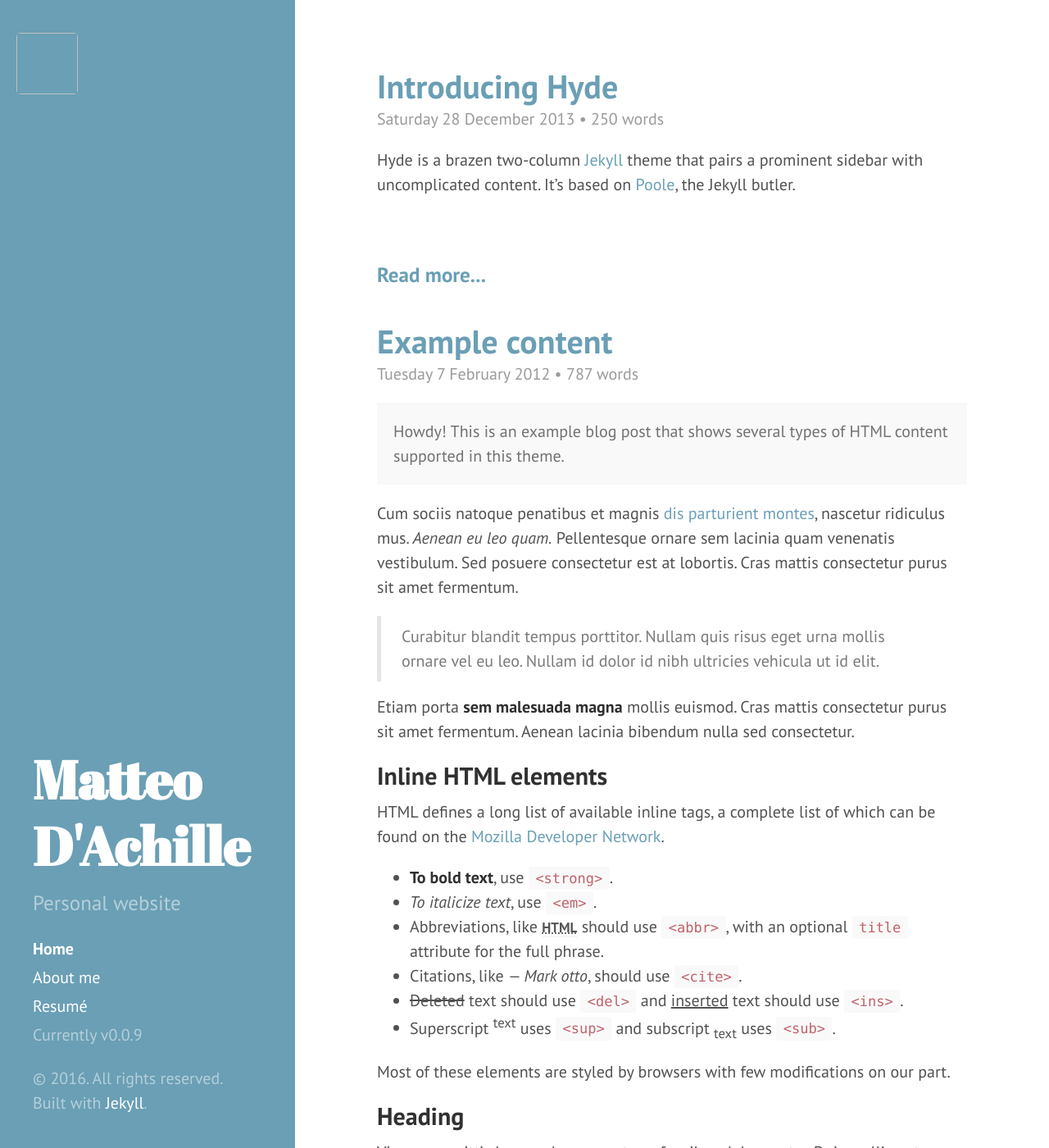
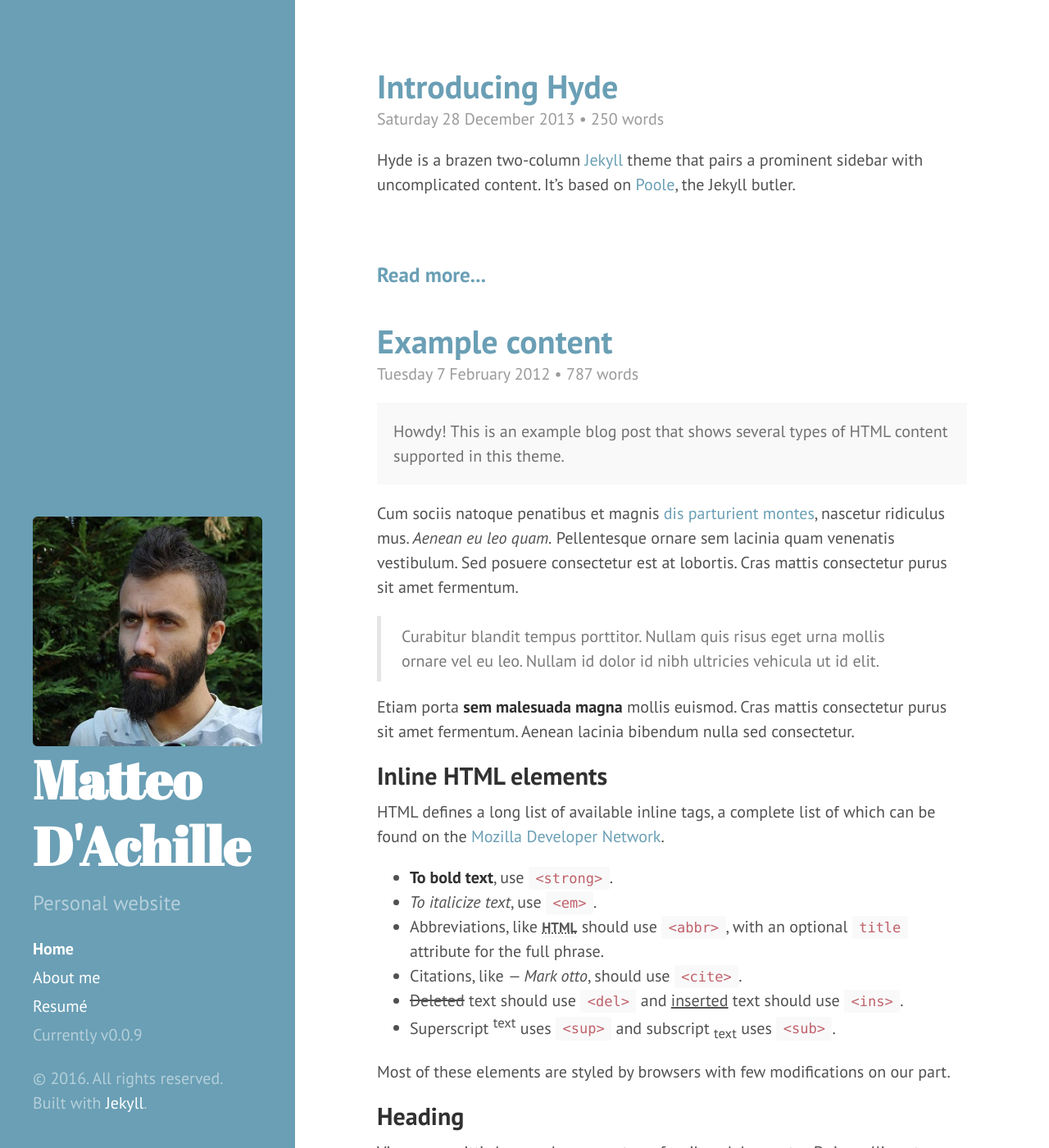
Before and after one commit to matteodachille/matteodachille.github.io, a Jekyll site: the page built from index.html, in a window 1280 px wide and 1400 px high. Shown: the whole window at 82% size. Built offline with Jekyll 4.4.1, drawn with Linux system fonts in a browser that asks for light colours; the list of posts is cut into pages by our own code; comment, search, counter and statistics services are not loaded.

Commit message:
Added personal img in sidebar

```diff
--- a/_includes/sidebar.html
+++ b/_includes/sidebar.html
@@ -1,8 +1,8 @@
 <div class="sidebar">
-  <div>
-  <img href="{{ site.baseurl }}assets/dachille.jpg" height="75px" width="75px" />
-  </div>
   <div class="container sidebar-sticky">
+	  <div class="sidebar-logo">
+	  <img src="../assets/dachille.jpg" />
+	  </div>
     <div class="sidebar-about">
 
 
--- a/public/css/hyde.css
+++ b/public/css/hyde.css
@@ -59,6 +59,18 @@ html {
   color: rgba(255,255,255,.5);
   background-color: #202020;
 }
+
+/*.sidebar-logo {
+	padding-top: 5px;
+	padding-bottom: 5px;
+
+}*/
+
+.sidebar-logo img {
+	border-radius: 2%;
+	margin: 0 auto;
+}
+
 @media (min-width: 48em) {
   .sidebar {
     position: fixed;
```
Also changed, not shown: Gemfile.lock, assets/dachille.jpg.
